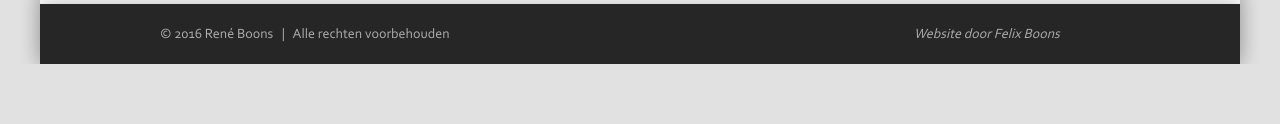
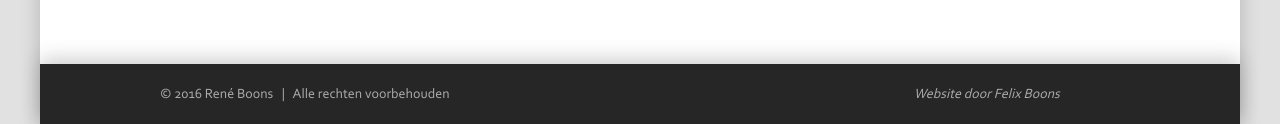
Before and after one commit to reneboons/reneboons.github.io, a plain HTML site: page index.html in a window 1280 px wide. Shown: the part 850-974 px from the top of the page. Before the commit the page ends 914 px from the top, so only its background shows below. Drawn offline with nearby package versions, Linux system fonts and the light colour scheme.

Commit message:
Wrapper + footer spacing

```diff
--- a/style.css
+++ b/style.css
@@ -30,7 +30,7 @@ body, html {
 	position: relative;
 	width: 1200px;
 	background-color: white;
-	min-height: 100%;
+	/*min-height: 100%;*/
 
 	box-shadow: 0px 5px 20px rgba(0, 0, 0, .2);
 }
@@ -395,6 +395,7 @@ ul li:hover a {
 	background-color: #262626;
 	width: 100%; max-width: 100%;
 	height: 60px; max-height: 60px;
+	margin-top: 60px;
 
 	box-shadow: 0px -5px 20px rgba(0, 0, 0, .2);
 	font-size: 14px;
```
